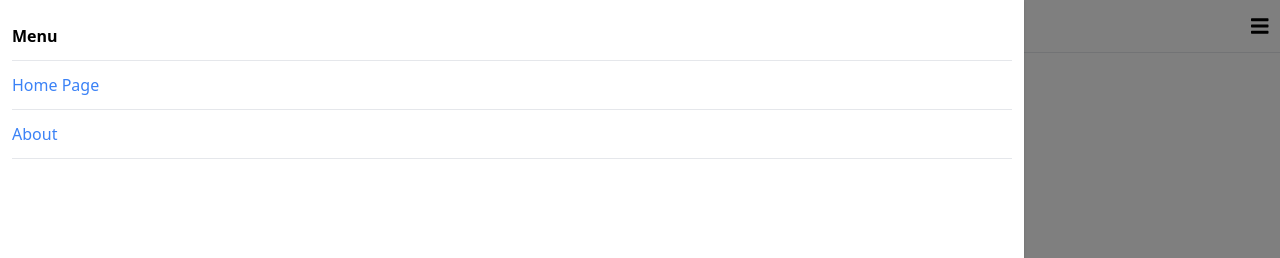
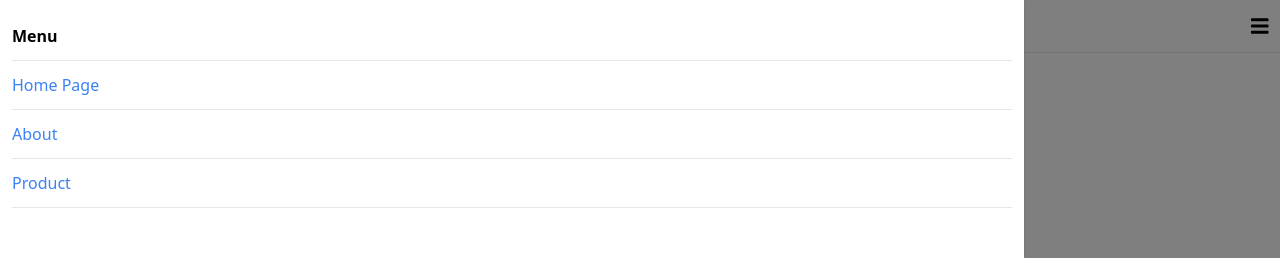
Before and after one commit to SamX23/basic-react-web, a React (Create React App) app: page /product in a window 1280 px wide. Both pictures are taken after a click on the icon 1259 px from the left and 25 px from the top of the page. Shown: the top 258 px of the page. Built offline with nearby package versions, Linux system fonts and the light colour scheme.

Commit message:
add axios and product page

```diff
--- a/package.json
+++ b/package.json
@@ -11,6 +11,7 @@
     "@testing-library/react": "^11.1.0",
     "@testing-library/user-event": "^12.1.10",
     "autoprefixer": "^9",
+    "axios": "^0.21.0",
     "postcss": "^7",
     "react": "^17.0.1",
     "react-dom": "^17.0.1",
--- a/src/App.js
+++ b/src/App.js
@@ -3,6 +3,7 @@
 import Footer from "./Components/Footer";
 import Home from "./Views/Home";
 import About from "./Views/About";
+import Product from "./Views/Product";
 
 function App() {
   return (
@@ -11,6 +12,9 @@
         <Header />
         <div className="p-3">
           <Switch>
+            <Route path="/product">
+              <Product />
+            </Route>
             <Route path="/about">
               <About />
             </Route>
--- a/src/Components/NavigationMenu.js
+++ b/src/Components/NavigationMenu.js
@@ -21,6 +21,15 @@
           About
         </Link>
       </li>
+      <li>
+        <Link
+          to="/product"
+          className="text-blue-500 py-3 border-b block"
+          onClick={closeMenu}
+        >
+          Product
+        </Link>
+      </li>
     </ul>
   );
 }
--- /dev/null
+++ b/src/Views/Product.js
@@ -0,0 +1,5 @@
+export default function Product() {
+  return <h1 className="font-bold text-2xl">Product Page</h1>;
+}
+
+// https://5fd2c4168cee610016adfa25.mockapi.io/:endpoint
```
Also changed, not shown: 2 other files (tests, documents, lock files or other folders).
